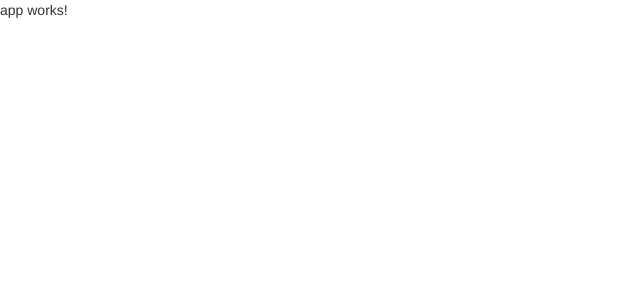
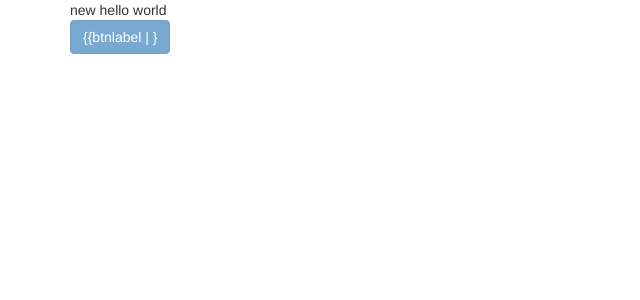
Before and after one commit to rajeevSapient/angular2ex, an Angular app: page / in a window 1280 px wide. Shown: the top 300 px of the page, without its empty margins (0-640 px from the left). Built offline with nearby package versions, Linux system fonts and the light colour scheme.

Commit message:
property custom binding

```diff
--- a/src/app/app.component.html
+++ b/src/app/app.component.html
@@ -1 +1,14 @@
-<span>{{title}}</span>
+<div class="container">
+
+  <div class="row">
+    <div class="col-md-12">
+      <span>{{title}}</span>
+    </div>
+  </div>
+  <div class="row">
+    <div class="col-md-12">
+      <button class="btn btn-primary" [disabled]="disabled">{{btnlabel | }</button>
+    </div>
+  </div>
+
+</div>
--- a/src/app/app.component.ts
+++ b/src/app/app.component.ts
@@ -1,10 +1,20 @@
-import { Component } from '@angular/core';
+import { Component, OnInit } from '@angular/core';
 
 @Component({
   selector: 'app-root',
   templateUrl: './app.component.html',
   styleUrls: ['./app.component.css']
 })
-export class AppComponent {
-  title = 'app works!';
+export class AppComponent implements OnInit {
+  title = "Hello world";
+  disabled = false;
+  btnlabel = "not disabled";
+
+  ngOnInit() {
+    setTimeout(() => {
+      this.title = "new hello world";
+      this.btnlabel = "disabled now";
+      this.disabled = true;
+    }, 2000);
+  }
 }
```
